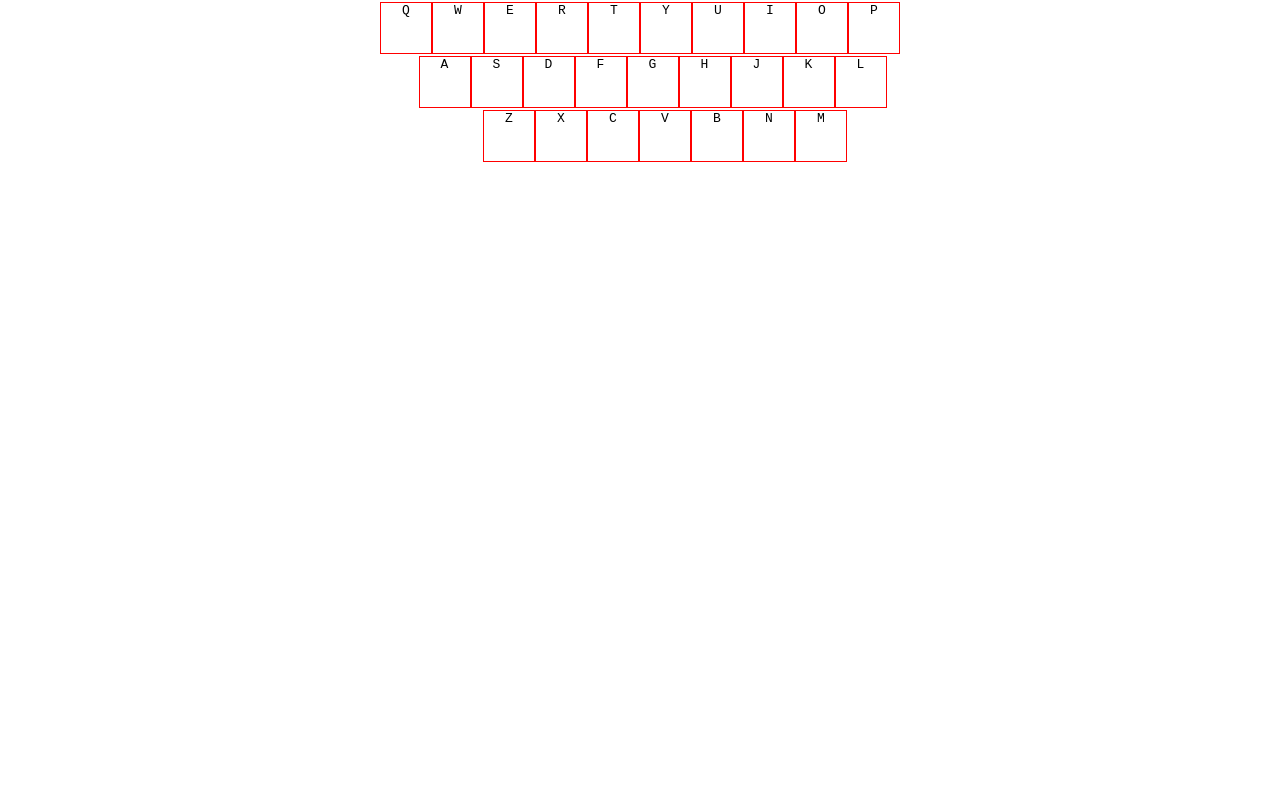
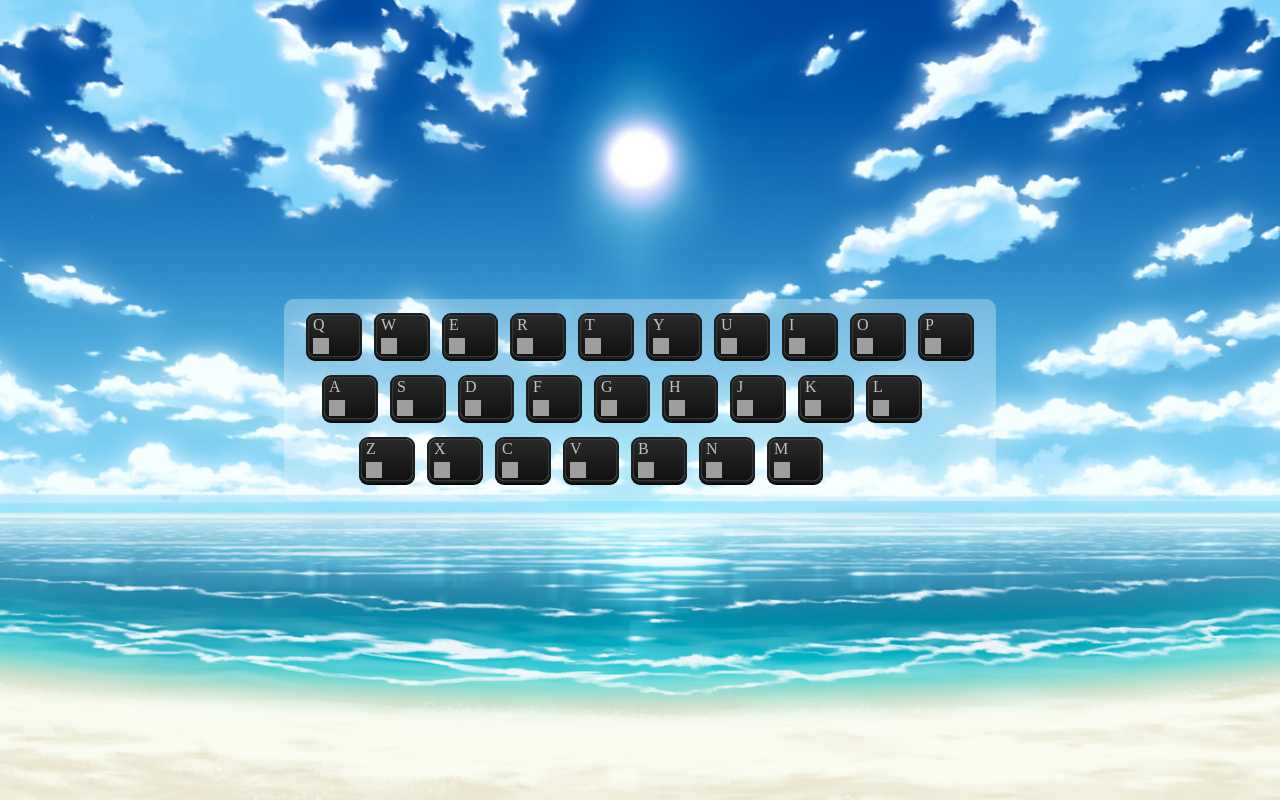
Before and after one commit to xiangxingx/nav-demo, a plain HTML site: page index.html in a window 1280 px wide. Drawn offline with Linux system fonts and the light colour scheme; grey boxes are pictures that could not be loaded.

Commit message:
美化页面

```diff
--- a/index.html
+++ b/index.html
@@ -29,33 +29,53 @@
       a: 'alibabagroup.com',
       z: 'zhihu.com'
     }
-    /* 取出localStorage中的url，覆盖hash */
-    var hashInlocalStorage = JSON.parse(localStorage.getItem('url') || 'null')
+    /* 取出localStorage中的sites，覆盖hash */
+    var hashInlocalStorage = JSON.parse(localStorage.getItem('sites') || 'null')
     if (hashInlocalStorage) {
       hash = hashInlocalStorage
     }
     /* 遍历keys,生成kbd标签 */
     index = 0
     while (index < keys.length) {
-      var div1 = document.createElement('div')
+      div1 = document.createElement('div')
+      div1.className = 'row'
       main.appendChild(div1)
       row = keys[index]
       // console.log(row)  keys里面的三个数组；
       index2 = 0
       while (index2 < row.length) {
-        var kbd1 = document.createElement('kbd')
-        kbd1.textContent = row[index2] // 二维数组的下标
+        kbd1 = document.createElement('kbd')
+        span1 = document.createElement('span')
+        span1.textContent = row[index2] // 二维数组的下标
+        kbd1.className = 'key'
+        span1.className = 'text'
+        kbd1.appendChild(span1)
         div1.appendChild(kbd1)
-        var btn1 = document.createElement('button') // 添加button
+        btn1 = document.createElement('button') // 添加button
         btn1.textContent = '编辑'
         btn1.id = row[index2]
+        img1 = document.createElement('img')
+        //设置网站图标
+        if (hash[row[index2]]) {
+          img1.src = 'http://' + hash[row[index2]] + '/favicon.ico' //获取网站图标
+        } else {
+          img1.src = '//i.loli.net/2017/11/10/5a05afbc5e183.png'
+        }
+        // 图标获取失败，获取备用图标
+        img1.onerror = function (ev) {
+          ev.target.src = '//i.loli.net/2017/11/10/5a05afbc5e183.png'
+        }
+        kbd1.appendChild(img1)
         kbd1.appendChild(btn1)
         btn1.onclick = function (ev) {
-          key = ev.target.id //获取目标id
-          urls = prompt('请输入一个网址') // 接收数据并返回,用户没有输入则返回空字符串
-          console.log(urls)
-          hash[key] = urls //将新地址存入hash中，同时运行下一句代码；
-          localStorage.setItem('url', JSON.stringify(hash)) // 将hash存入localStorage中，setItem只接收字符串
+          btn2 = ev.target // 返回当前事件目标对象
+          //console.log(btn2)
+          img2 = btn2.previousSibling // 获取到当前事件目标对象的哥哥
+          key = btn2.id //获取目标id
+          sites = prompt('请输入一个网址') // 接收数据并返回,用户没有输入则返回空字符串
+          //console.log(sites)
+          hash[key] = sites //将新地址存入hash中，同时运行下一句代码；
+          localStorage.setItem('sites', JSON.stringify(hash)) // 将hash存入localStorage中，setItem只接收字符串
         }
         index2++
       }
@@ -65,7 +85,7 @@
     document.onkeypress = function (ev) { /* event事件信息 */
       key = ev.key
       website = hash[key]
-      console.log(website)
+      //console.log(website)
       //location.href = 'http://' + website /* 使地址栏中的地址等于website */
       window.open('http://' + website, '_blank') /* 新标签页中打开 */
     }
--- a/style.css
+++ b/style.css
@@ -7,8 +7,6 @@ a{
 }
 kbd{
   border: 1px solid red;
-  width: 50px;
-  height: 50px;
   text-transform: uppercase; /* 将小写字母转为大写 */
   display: inline-block;
   position: relative;
@@ -18,19 +16,59 @@ kbd > button{
   bottom: 0;
   right: 0;
   display: none;
+  font-size: 12px;
 }
 kbd:hover > button{
   display: inline-block;
 }
+body{
+  background: #c1c1c1 url(./bgWall.jpg) no-repeat center center;
+  background-size: cover;
+}
 main{
   text-align: center; /* 让main居中 */
+  display: flex;
+  justify-content: center;
+  align-items: center;
+  height: 100vh;
 }
 #main{
   display: inline-block; /* 内联元素 */
+  background: rgba(255, 255, 255, 0.3);
+  border-radius: 10px;
 }
 #main > div:nth-child(2){ /* 第n个div */
-  margin-left: 25px;
+  margin-left: -20px;
 }
 #main > div:nth-child(3){
-  margin-left: 50px;
+  margin-left: -82px;
 }
+.key{
+  width: 50px;
+  height: 40px;
+  background: linear-gradient(to bottom, #292929 0%,#111111 100%);
+  border: 1px solid #373737;
+  color: #c1c1c1;
+  border-radius: 7px; /* 圆角 */
+  box-shadow: 0 0 0 1px #1a1b1c, 0 0 0 2px #1f2020,0 2px 0 2px #080808; /* 阴影效果，三个 */
+  position: relative;
+}
+.key .text{
+  position: absolute;
+  font-size: 16px;
+  font-family: heltiva;
+  left: 4px;
+}
+.row{
+  margin: 16px;
+}
+.row .key{
+  margin: 0 8px;
+}
+.key img{
+  width: 16px;
+  height: 16px;
+  position: absolute;
+  bottom: 2px;
+  left: 4px;
+}
```
Also changed, not shown: bgWall.jpg (added).
